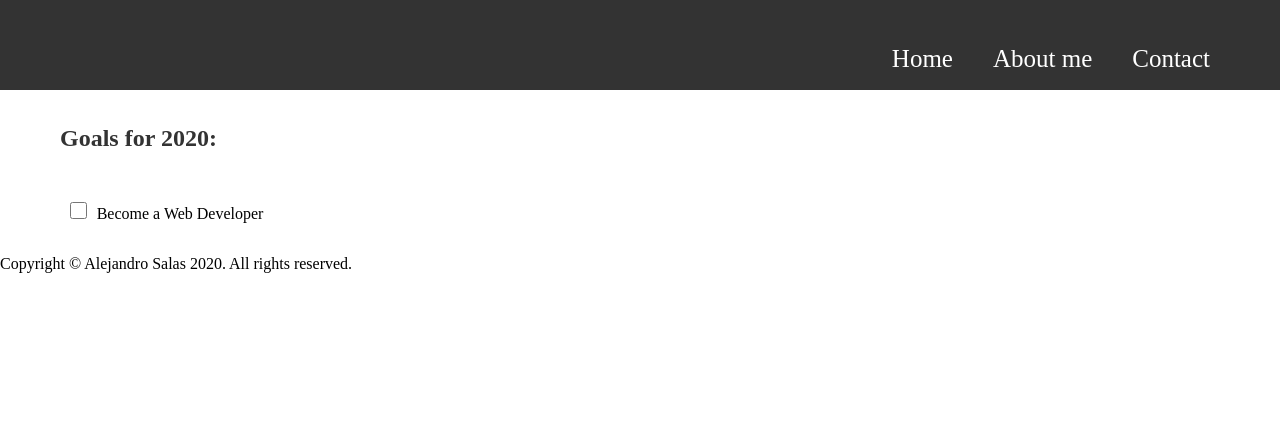
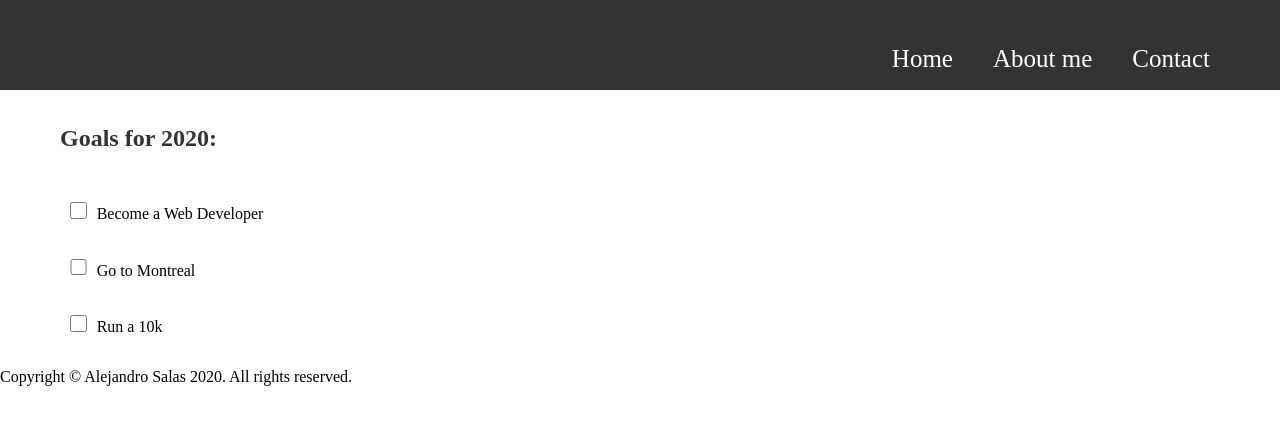
Before and after one commit to alejotsv/introduction-to-react, a React (Create React App) app: page / in a window 1280 px wide. Shown: the top 424 px of the page. Built offline with nearby package versions, Linux system fonts and the light colour scheme.

Commit message:
add props to ToDo component

```diff
--- a/src/components/MainContent.js
+++ b/src/components/MainContent.js
@@ -7,7 +7,9 @@ function MainContent() {
     <div className='goals'>
       <h2 >Goals for 2020:</h2>
       <ul>
-        <ToDoItem />
+        <ToDoItem item='Become a Web Developer'/>
+        <ToDoItem item='Go to Montreal'/>
+        <ToDoItem item='Run a 10k'/>
       </ul>
     </div>
   );
--- a/src/components/ToDoItem.js
+++ b/src/components/ToDoItem.js
@@ -1,9 +1,9 @@
 import React from 'react';
 
-function ToDoItem() {
+function ToDoItem(props) {
 
   return(
-    <li><input class='cbox' type='checkbox' />Become a Web Developer</li>
+    <li><input className='cbox' type='checkbox' />{props.item}</li>
   )
 }
 
```
